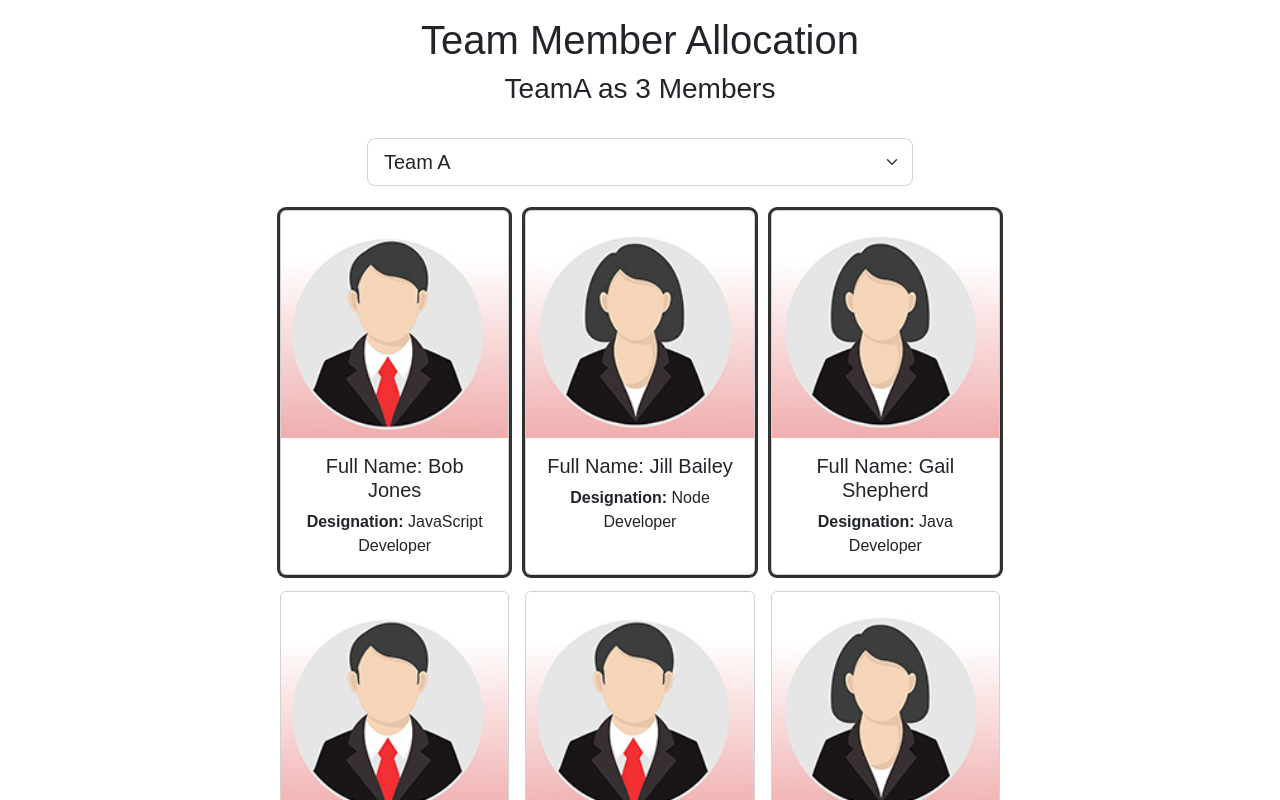
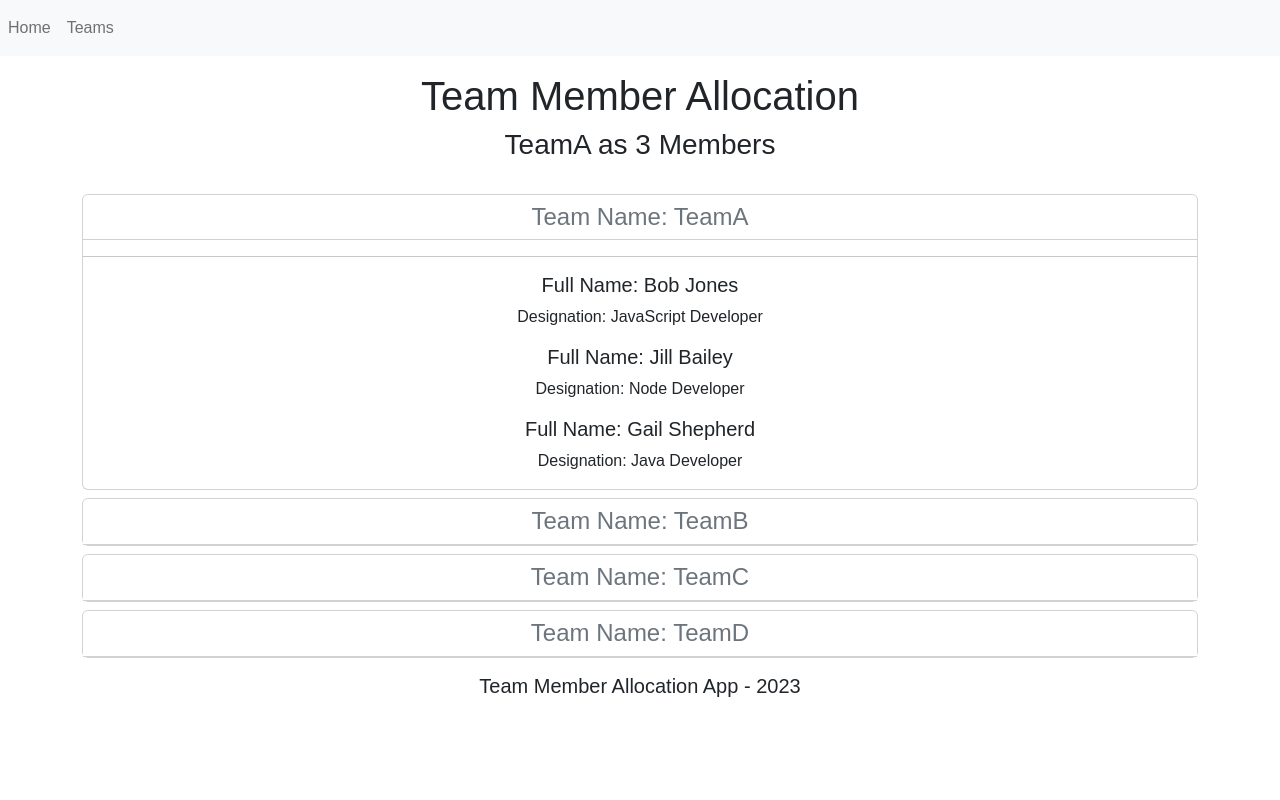
Before and after one commit to lemonsprig/react-team-member-allocation, a React (Create React App) app: page /GroupedTeamMembers in a window 1280 px wide. Shown: the top 800 px of the page. Built offline with nearby package versions, Linux system fonts and the light colour scheme.

Commit message:
Routng added and Team breakdown page added with collapsables.

```diff
--- a/package.json
+++ b/package.json
@@ -8,6 +8,7 @@
     "@testing-library/user-event": "^13.5.0",
     "react": "^18.2.0",
     "react-dom": "^18.2.0",
+    "react-router-dom": "^6.6.2",
     "react-scripts": "5.0.1",
     "web-vitals": "^2.1.4"
   },
--- a/src/App.js
+++ b/src/App.js
@@ -2,7 +2,11 @@ import './App.css'
 import Header from './Header';
 import Employees from './Employees';
 import Footer from './Footer';
+import GroupedTeamMembers from './GroupedTeamMembers';
+import Nav from './nav';
+import NotFound from './NotFound';
 import { useState, useEffect } from "react";
+import {BrowserRouter as Router, Route, Routes} from 'react-router-dom';
 
 function App() {
 
@@ -116,16 +120,31 @@ function App() {
   }
 
   return (
-    <div className="App">
+    <Router>
+      <Nav/>
       <Header selectedTeam={selectedTeam}
-        teamMemberCount={employees.filter((employee) => employee.teamName === selectedTeam).length}/>
-      <Employees employees={employees}
-        selectedTeam={selectedTeam}
-        handleEmployeeCardClick={handleEmployeeCardClick}
-        handleTeamSelectionChange={handleTeamSelectionChange}
+        teamMemberCount={employees.filter((employee) => employee.teamName === selectedTeam).length}
       />
+      <Routes>
+        <Route path ="/" element= {
+                    <Employees employees={employees}
+                    selectedTeam={selectedTeam}
+                    handleEmployeeCardClick={handleEmployeeCardClick}
+                    handleTeamSelectionChange={handleTeamSelectionChange}
+                  />
+        }>
+        </Route>
+        <Route path="/GroupedTeamMembers" element={<GroupedTeamMembers employees = {employees}
+                    selectedTeam = {selectedTeam}
+                    setTeam = {setTeam}
+                    />
+        }>
+        </Route>
+        <Route path="*" element={<NotFound/>}>
+        </Route>
+      </Routes>
       <Footer/>
-    </div>
+    </Router>
   );
 }
 
--- /dev/null
+++ b/src/GroupedTeamMembers.jsx
@@ -0,0 +1,73 @@
+import { useState } from "react";
+
+const GroupedTeamMembers = ({employees, selectedTeam, setTeam}) => {
+
+  const [groupedEmployees, setGroupedData] = useState(groupTeamMembers());
+
+  function groupTeamMembers() {
+    var teams = [];
+
+    var teamAMembers = employees.filter((employee) => employee.teamName === 'TeamA');
+    var teamA = {team: 'TeamA', members: teamAMembers, collapsed: selectedTeam === 'TeamA' ? false : true}
+    console.log(teamA)
+    teams.push(teamA);
+
+    var teamBMembers = employees.filter((employee) => employee.teamName === 'TeamB');
+    var teamB = {team: 'TeamB', members: teamBMembers, collapsed: selectedTeam === 'TeamB' ? false : true }
+    console.log(teamB)
+    teams.push(teamB);
+
+    var teamCMembers = employees.filter((employee) => employee.teamName === 'TeamC');
+    var teamC = {team: 'TeamC', members: teamCMembers, collapsed: selectedTeam === 'TeamC' ? false : true }
+    teams.push(teamC);
+
+    var teamDMembers = employees.filter((employee) => employee.teamName === 'TeamD');
+    var teamD = {team: 'TeamD', members: teamDMembers, collapsed: selectedTeam === 'TeamD'? false : true }
+    teams.push(teamD);
+
+    return teams;
+  }
+
+  function handleTeamClick(e){
+    console.log(groupedEmployees)
+    var transformedGroupData = groupedEmployees.map((groupedData) => groupedData.team === e.currentTarget.id
+                                                            ?{...groupedData, collapsed: !groupedData.collapsed}
+                                                            :groupedData);
+    console.log(transformedGroupData)
+    setGroupedData(transformedGroupData);
+    setTeam(e.currentTarget.id);
+  }
+
+  return (
+    <main className="container">
+      {
+        groupedEmployees.map((item) => {
+          return (
+            <div key = {item.team} className='card mt-2' style={{cursor:"pointer"}}>
+              <h4 id={item.team} className="card-header text-secondary bg-white" onClick={handleTeamClick}>
+                Team Name: {item.team}
+              </h4>
+              <div id={"collapse_"+ item.team} className={item.collapsed === true ? "collapse" : ""}>
+                <hr />
+                {
+                  item.members.map(member => {
+                    return (
+                      <div className="mt-2">
+                        <h5 className="card-title mt-2">
+                          <span className="text-dark">Full Name: {member.fullName}</span>
+                        </h5>
+                        <p>Designation: {member.designation}</p>
+                      </div>
+                    );
+                  })
+                }
+              </div>
+            </div>
+          )
+        })
+      }
+    </main>
+  )
+}
+
+export default GroupedTeamMembers
--- a/src/Header.jsx
+++ b/src/Header.jsx
@@ -5,7 +5,7 @@ const Header = ({selectedTeam, teamMemberCount}) => {
       <div className="row justify-content-center mt-3 mb-4">
         <div className="col-8">
           <h1>Team Member Allocation</h1>
-          <h3>{selectedTeam} as {teamMemberCount} Members</h3>
+          <h3>{selectedTeam} as {teamMemberCount} {teamMemberCount=== 1 ? "Member" : "Members"}</h3>
         </div>
       </div>
     </header>
--- /dev/null
+++ b/src/NotFound.jsx
@@ -0,0 +1,12 @@
+const NotFound = () => {
+  return (
+    <header className="container">
+      <div className="row justify-content-center mt-3 mb-4">
+        <div className="col-8">
+          <h1 className="text-danger">404 - Page not found</h1>
+        </div>
+      </div>
+    </header>
+  )
+}
+export default NotFound
--- /dev/null
+++ b/src/nav.jsx
@@ -0,0 +1,18 @@
+import { Link } from "react-router-dom";
+
+const Nav = () => {
+  return (
+    <nav className="navbar navbar-expand-lg navbar-light bg-light">
+      <ul className="navbar-nav me-auto mb-2 mb-lg-0">
+        <li className="nav-item">
+          <Link className="nav-link" to="/">Home</Link>
+        </li>
+        <li className="nav-item">
+          <Link className="nav-link" to="/GroupedTeamMembers">Teams</Link>
+        </li>
+      </ul>
+    </nav>
+  )
+}
+
+export default Nav
```
Also changed, not shown: 1 other file (tests, documents, lock files or other folders).
